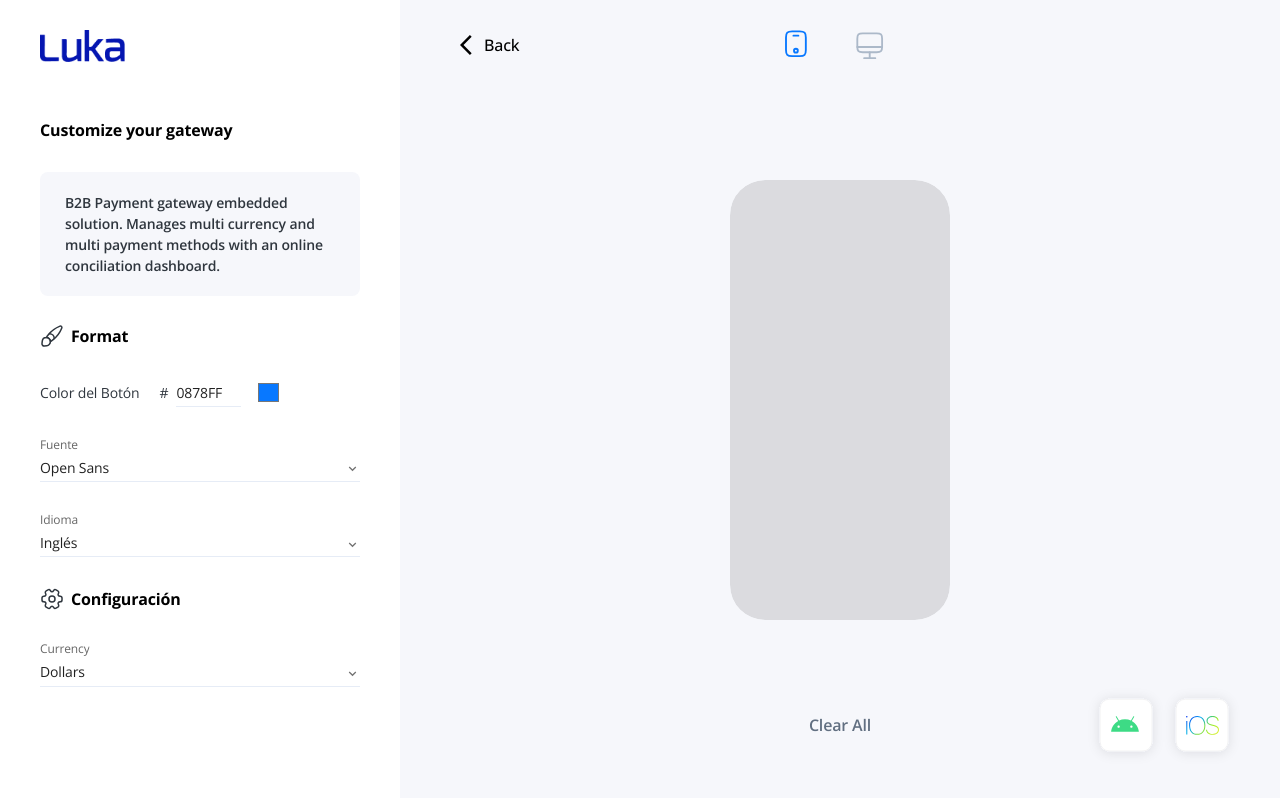
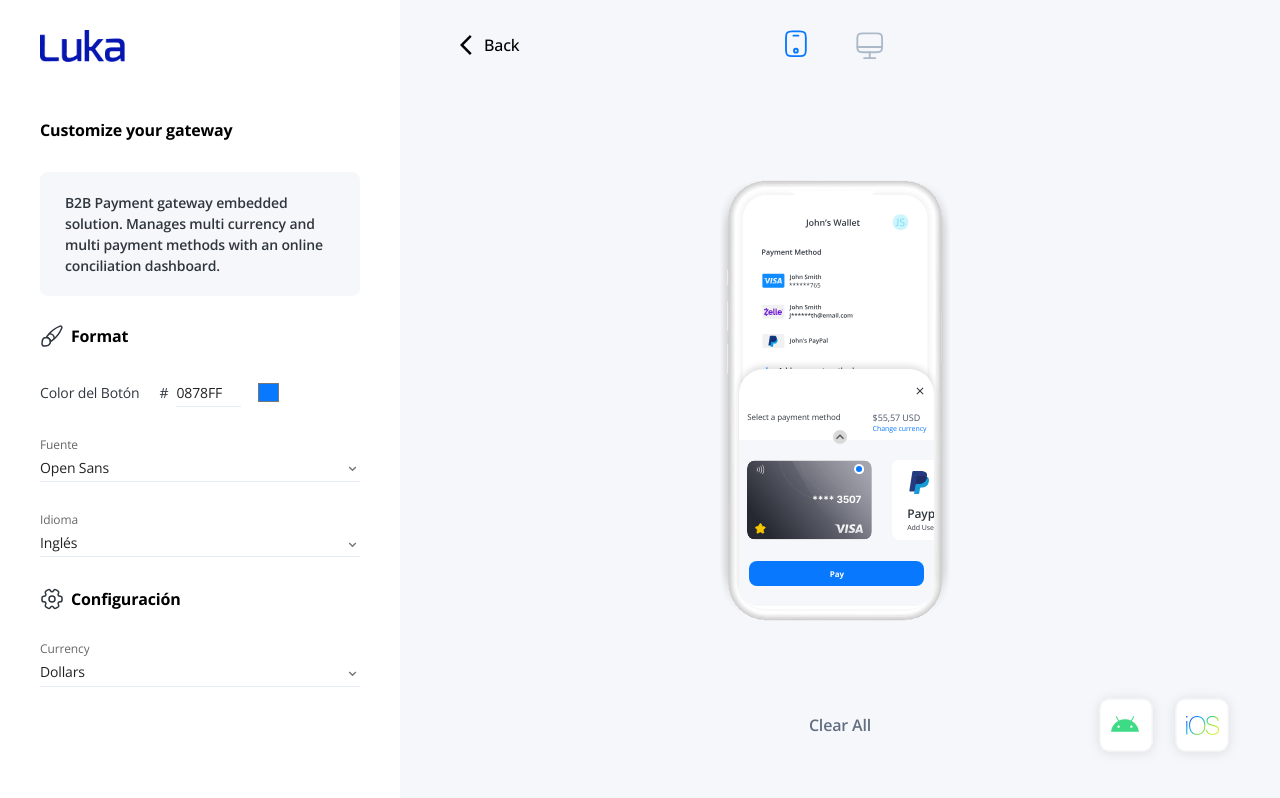
Before and after one commit to rramirezgit/website-luka, a React (Create React App) app: page /demo-gateway in a window 1280 px wide. Built offline with nearby package versions, Linux system fonts and the light colour scheme.

Commit message:
First attempt to fix phone loading

```diff
--- a/src/components/demo/mobileContent/index.tsx
+++ b/src/components/demo/mobileContent/index.tsx
@@ -29,7 +29,7 @@ const MobileContent = ({ type }: Props): JSX.Element => {
       <Box
         id={'mobilecontent-container'}
       >
-        <img loading='lazy' src={ type === 'link' ? linkPhone : gatewayPhone } alt='Phone' style={{ height: '100%' }} />
+        <img loading='eager' src={ type === 'link' ? linkPhone : gatewayPhone } alt='Phone' style={{ height: '100%' }} />
       </Box>
       <Box
         className={styles['custom-view']}
--- a/src/pages/demoGateway/demoContent/index.tsx
+++ b/src/pages/demoGateway/demoContent/index.tsx
@@ -13,7 +13,7 @@ interface DemoContentProps {
 const MobileContentLazy = React.lazy(async () => {
   return await Promise.all([
     import('components/demo/mobileContent'),
-    new Promise(resolve => setTimeout(resolve, 6000))
+    new Promise(resolve => setTimeout(resolve, 2000))
   ]).then(([moduleExports]) => moduleExports)
 })
 
@@ -24,6 +24,31 @@ const DemoContent = ({
   if (mobileState && !desktopState) {
     return (
       <DemoContentLayout support='mobile'>
+        {/* {
+          MobileContentLazy
+            ? <MobileContentLazy type="gateway" />
+            : <Box
+                sx={{
+                  height: '100%',
+                  width: '100%',
+                  display: 'flex',
+                  alignItems: 'center',
+                  justifyContent: 'center'
+                }}
+              >
+                <Box
+                  id={'lazycontent-container'}
+                >
+                  <Skeleton
+                    id={'lazycontent-skeleton'}
+                    variant='rounded'
+                    animation={'wave'}
+                    width={'100%'}
+                    height={'100%'}
+                  />
+                </Box>
+              </Box>
+        } */}
         <Suspense
           fallback={
             <Box
--- a/src/pages/demoLink/demoContent/index.tsx
+++ b/src/pages/demoLink/demoContent/index.tsx
@@ -2,8 +2,8 @@ import React, { Suspense } from 'react'
 import { Box } from '@mui/material'
 import DemoContentLayout from 'components/demo/demoContentLayout'
 import DesktopContent from './desktopContent'
+import './index.css'
 import Skeleton from '@mui/material/Skeleton'
-import './index.css'
 
 interface DemoContentProps {
   mobileState: boolean
@@ -13,7 +13,7 @@ interface DemoContentProps {
 const MobileContentLazy = React.lazy(async () => {
   return await Promise.all([
     import('components/demo/mobileContent'),
-    new Promise(resolve => setTimeout(resolve, 6000))
+    new Promise(resolve => setTimeout(resolve, 2000))
   ]).then(([moduleExports]) => moduleExports)
 })
 
@@ -24,6 +24,31 @@ const DemoContent = ({
   if (mobileState && !desktopState) {
     return (
       <DemoContentLayout support='mobile'>
+        {/* {
+          MobileContentLazy
+            ? <MobileContentLazy type="gateway" />
+            : <Box
+                sx={{
+                  height: '100%',
+                  width: '100%',
+                  display: 'flex',
+                  alignItems: 'center',
+                  justifyContent: 'center'
+                }}
+              >
+                <Box
+                  id={'lazycontent-container'}
+                >
+                  <Skeleton
+                    id={'lazycontent-skeleton'}
+                    variant='rounded'
+                    animation={'wave'}
+                    width={'100%'}
+                    height={'100%'}
+                  />
+                </Box>
+              </Box>
+        } */}
         <Suspense
           fallback={
             <Box
```
